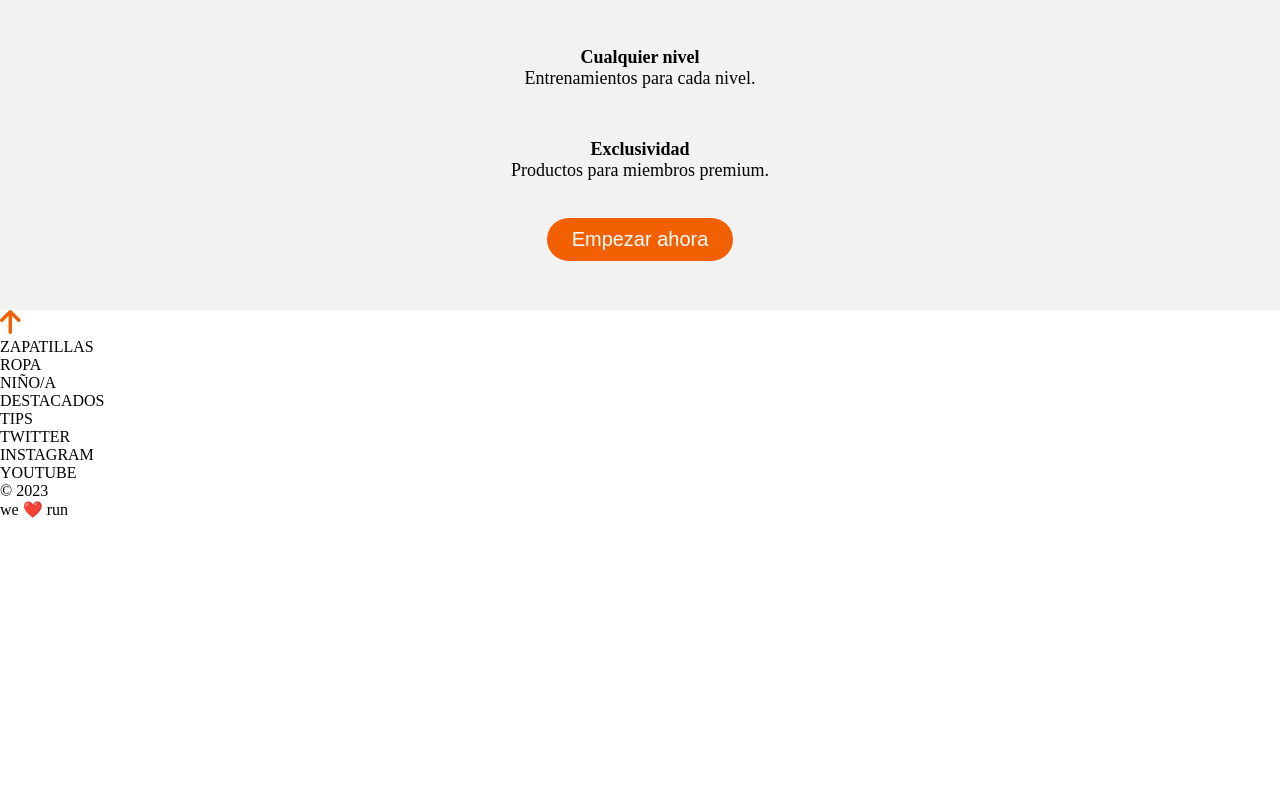
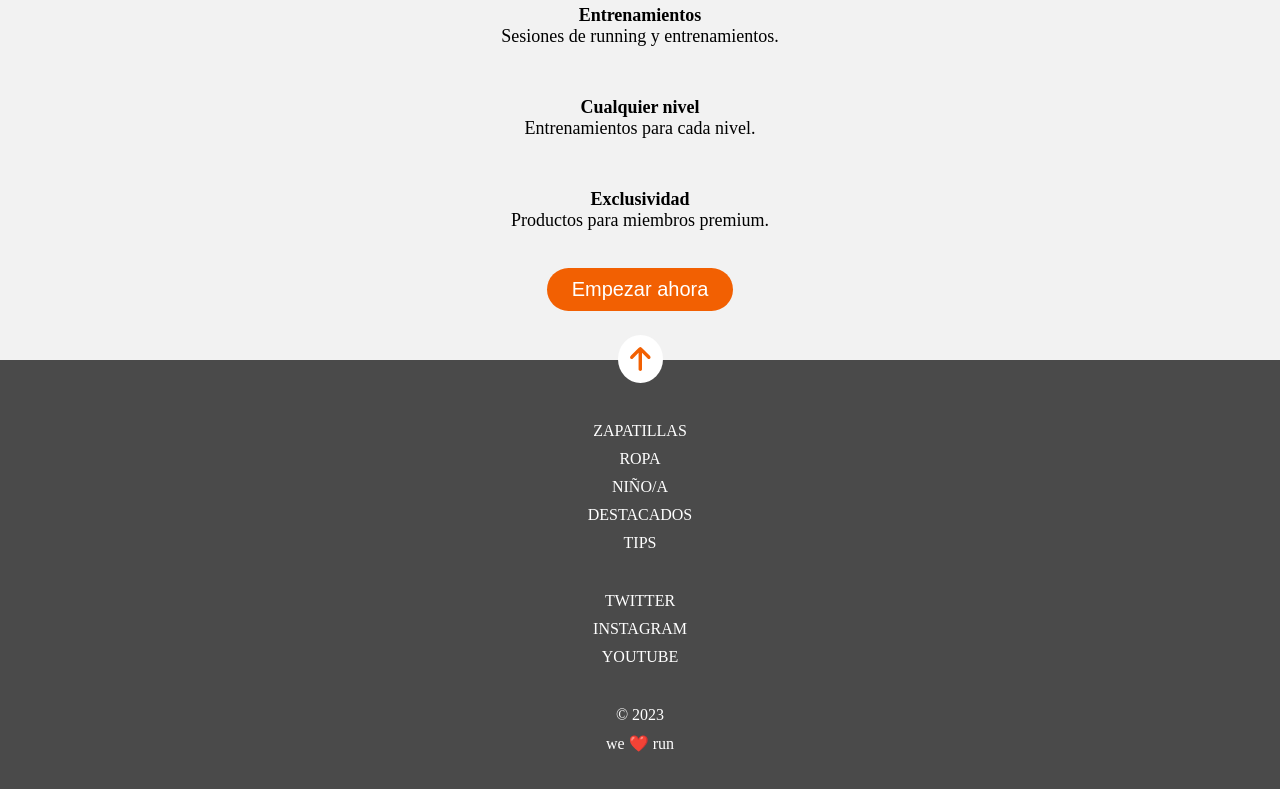
Before and after one commit to Adalab/modulo-1-evaluacion-final-sandrarolgom, a website built with Vite: page src/index.html in a window 1280 px wide. Shown: the part 1148-1937 px from the top of the page. Before the commit the page ends 1667 px from the top, so only its background shows below. Built offline with nearby package versions, Linux system fonts and the light colour scheme.

Commit message:
final-styles-complete

```diff
--- a/src/partials/conecta.html
+++ b/src/partials/conecta.html
@@ -1,6 +1,6 @@
 <section  class="section1">
     <span class="section1__orange">Los sentimientos nos inspiran</span>
     <h2 class="section1__h2">Conecta Contigo</h2>
-    <p class="section1__p">Esto es una celebración de todo lo que nos mueve. Del poder de elegir y de la libertad de ser. Rendimos homenaje al hermoso caos del movimiento y a la plena consciencia que tan bien nos hacen sentir</p>
+    <p class="section1__p">Esto es una celebración de todo lo que nos mueve. Del poder de elegir y de la libertad de ser. Rendimos homenaje al hermoso caos del movimiento y a la plena consciencia que tan bien nos hacen sentir.</p>
     <button class="section1__button" type="submit">Comprar</button>
 </section>
--- a/src/partials/empezar-ahora.html
+++ b/src/partials/empezar-ahora.html
@@ -1,15 +1,15 @@
 <section class="section2">
     <h3 class="section2__title3">Año nuevo, movimientos nuevos</h3>
     <div class="section2__boxes">
-        <article class="section2__boxes--article1">
+        <article class="section2__boxes--article">
             <h4>Entrenamientos</h4>
             <p>Sesiones de running y entrenamientos.</p>
         </article>
-        <article class="section2__boxes--article2">
+        <article class="section2__boxes--article">
             <h4>Cualquier nivel</h4>
             <p>Entrenamientos para cada nivel.</p>
         </article>
-        <article class="section2__boxes--article3">
+        <article class="section2__boxes--article">
             <h4>Exclusividad</h4>
             <p>Productos para miembros premium.</p>
         </article>
--- /dev/null
+++ b/src/partials/footer-list-copyright.html
@@ -0,0 +1,4 @@
+<ul class="ul">
+    <li class="ul__li"><a class="ul__li--a" href="https://adalab.es/">&copy; 2023</a></li>
+    <li class="ul__li"><a class="ul__li--a" href="https://adalab.es/">we ❤️ run</a></li>
+</ul>
--- /dev/null
+++ b/src/partials/footer-list-pag.html
@@ -0,0 +1,7 @@
+<ul class="ul">
+    <li class="ul__li"><a class="ul__li--a" href="https://adalab.es/">ZAPATILLAS</a></li>
+    <li class="ul__li"><a class="ul__li--a" href="https://adalab.es/">ROPA</a></li>
+    <li class="ul__li"><a class="ul__li--a" href="https://adalab.es/">NIÑO/A</a></li>
+    <li class="ul__li"><a class="ul__li--a" href="https://adalab.es/">DESTACADOS</a></li>
+    <li class="ul__li"><a class="ul__li--a" href="https://adalab.es/">TIPS</a></li>
+</ul>
--- /dev/null
+++ b/src/partials/footer-list-rss.html
@@ -0,0 +1,5 @@
+<ul class="ul">
+    <li class="ul__li"><a class="ul__li--a" href="https://adalab.es/">TWITTER</a></li>
+    <li class="ul__li"><a class="ul__li--a" href="https://adalab.es/">INSTAGRAM</a></li>
+    <li class="ul__li"><a class="ul__li--a" href="https://adalab.es/">YOUTUBE</a></li>
+</ul>
--- a/src/partials/footer.html
+++ b/src/partials/footer.html
@@ -1,23 +1,16 @@
-<footer>
-    <figure>
-        <img src="/images/ico-arrow.svg" alt="">
+<footer class="footer">
+    <figure class="footer__arrow">
+        <img class="footer__arrow--img" src="/images/ico-arrow.svg" alt="">
     </figure>
-    <nav>
-        <ul>
-            <li>ZAPATILLAS</li>
-            <li>ROPA</li>
-            <li>NIÑO/A</li>
-            <li>DESTACADOS</li>
-            <li>TIPS</li>
-        </ul>
-    </nav>
-    <nav>
-        <ul>
-            <li>TWITTER</li>
-            <li>INSTAGRAM</li>
-            <li>YOUTUBE</li>
-        </ul>
-    </nav>
-    <p>&copy; 2023</p>
-    <p>we ❤️ run</p>
+    <div class="footer__list">
+        <nav class="footer__list--nav">
+            <load src="/partials/footer-list-pag.html"/>
+        </nav>
+        <nav class="footer__list--nav">
+            <load src="/partials/footer-list-rss.html"/>
+        </nav>
+        <nav class="footer__list--nav">
+           <load src="/partials/footer-list-copyright.html"/>
+        </nav>
+    </div>
 </footer>
--- a/src/scss/layout/_conecta.scss
+++ b/src/scss/layout/_conecta.scss
@@ -10,15 +10,20 @@
     }
     &__h2 {
         font-size: 24px;
+        padding-top: 5px;
     }
     &__p {
+        color: #4a4a4a;
         font-size: 18px;
+        line-height: 1.5;
+        padding-top: 11px;
+        padding-bottom: 20px;
     }
     &__button{
         font-size: 20px;
         background-color: #ffffff;
         color: #f26002;
-        border: 1px solid #f26002;
+        border: 2px solid #f26002;
         border-radius: 20px;
         padding-top: 6px;
         padding-bottom: 6px;
--- a/src/scss/layout/_footer.scss
+++ b/src/scss/layout/_footer.scss
@@ -0,0 +1,21 @@
+.footer {
+    background-color: #4a4a4a;
+    padding-bottom: 36px;
+        &__arrow {
+            transform: translateY(-25px);
+            margin: auto;
+            width: 45px;
+            &--img {
+                background-color: #ffffff;
+                padding: 12px;
+                border-radius: 50%;
+            }
+        }
+        &__list {
+            display: flex;
+            flex-direction: column;
+            justify-content: center;
+            align-items: center;
+            gap: 30px;
+        }
+}
--- a/src/scss/layout/_header.scss
+++ b/src/scss/layout/_header.scss
@@ -26,9 +26,11 @@
     align-items: center;
     &__h1 {
         font-size: 30px;
+        line-height:1.5;
     }
     &__p {
         font-size: 16px;
+        padding-bottom: 15px;
     }
     &__scroll {
         background-color: #ffffff;
--- /dev/null
+++ b/src/scss/layout/_lists-styles.scss
@@ -0,0 +1,13 @@
+.ul {
+    list-style: none;
+    &__li {
+        font-size: 16px;
+        text-align: center;
+        margin-top: 10px;
+            &--a{
+            text-decoration: none;
+            color: inherit;
+            color: #ffffff;
+        }
+    }
+}
--- a/src/scss/main.scss
+++ b/src/scss/main.scss
@@ -4,3 +4,4 @@
 @import 'layout/conecta';
 @import 'layout/empezar-ahora';
 @import 'layout/footer';
+@import 'layout/lists-styles';
```
Also changed, not shown: src/partials/header.html (+1 -1 lines), src/partials/articles.html (added).
